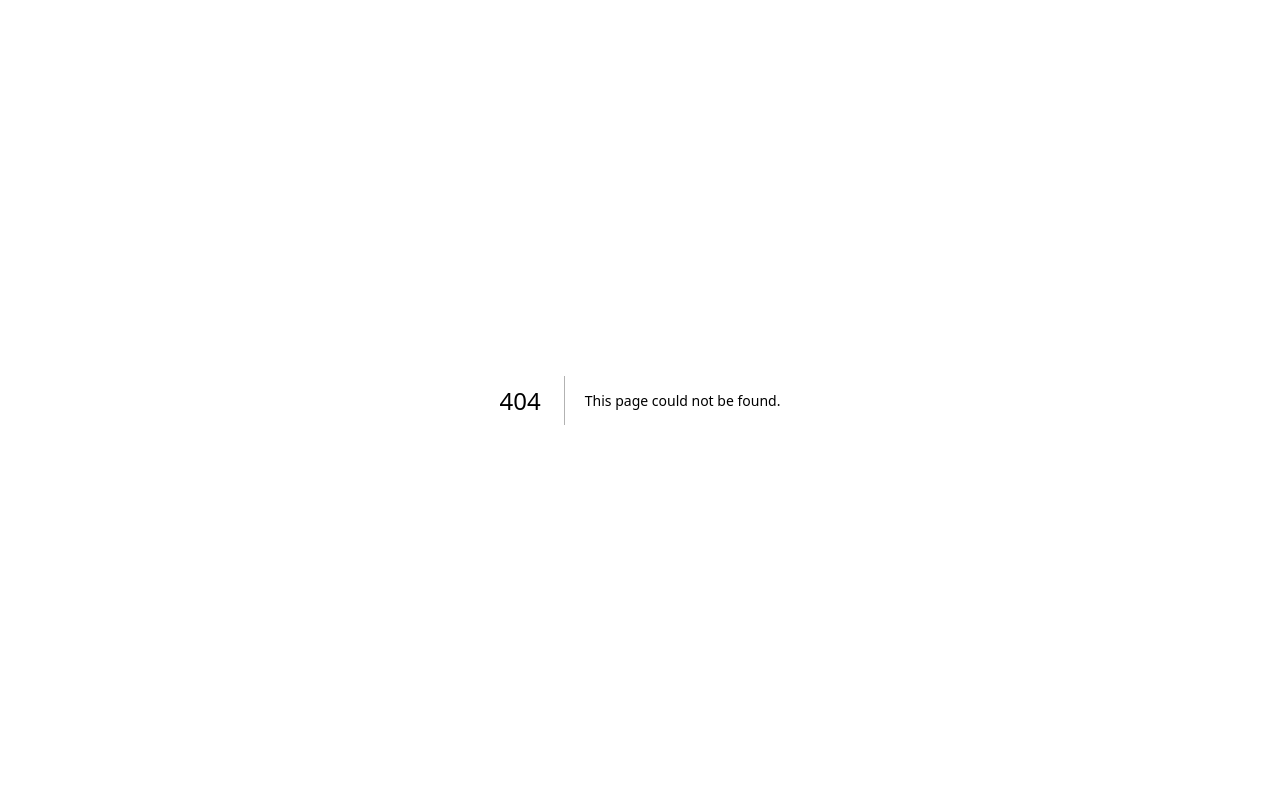
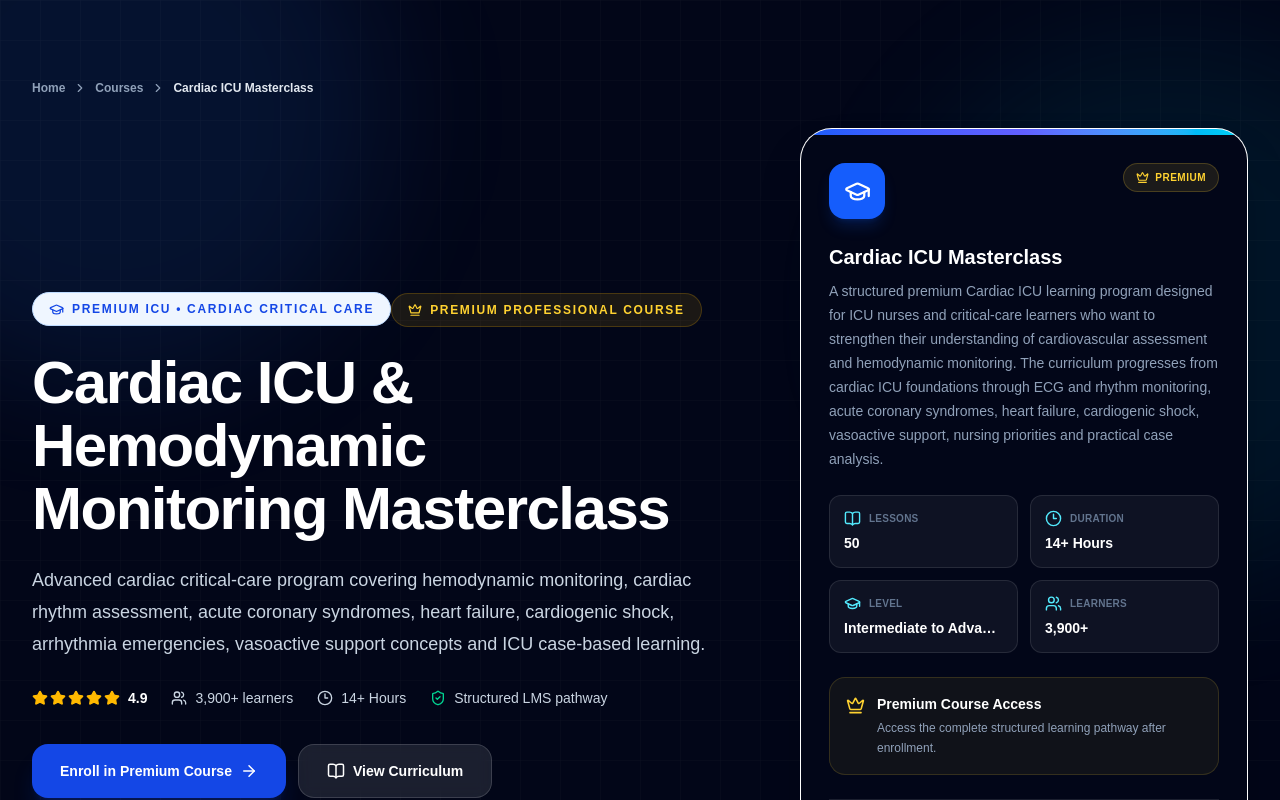
Before and after one commit to dubeyavinash557-sudo/icu-learning-portal, a Next.js app in the folder client/: page /courses/premium/cardiac-icu in a window 1280 px wide. Before the commit this address had no page. Shown: the top 800 px of the page. Built offline with nearby package versions, Linux system fonts and the light colour scheme.

Commit message:
Add professional Cardiac ICU premium course

```diff
--- /dev/null
+++ b/client/app/courses/premium/cardiac-icu/page.tsx
@@ -0,0 +1,256 @@
+import CourseLandingPage from "../../_components/CourseLandingPage";
+
+export default function CardiacICUPremiumPage() {
+  return (
+    <CourseLandingPage
+      course={{
+        title: "Cardiac ICU & Hemodynamic Monitoring Masterclass",
+
+        shortTitle: "Cardiac ICU Masterclass",
+
+        category: "Premium ICU • Cardiac Critical Care",
+
+        description:
+          "Advanced cardiac critical-care program covering hemodynamic monitoring, cardiac rhythm assessment, acute coronary syndromes, heart failure, cardiogenic shock, arrhythmia emergencies, vasoactive support concepts and ICU case-based learning.",
+
+        longDescription:
+          "A structured premium Cardiac ICU learning program designed for ICU nurses and critical-care learners who want to strengthen their understanding of cardiovascular assessment and hemodynamic monitoring. The curriculum progresses from cardiac ICU foundations through ECG and rhythm monitoring, acute coronary syndromes, heart failure, cardiogenic shock, vasoactive support, nursing priorities and practical case analysis.",
+
+        instructor: "ICU Learning Portal Faculty",
+
+        level: "Intermediate to Advanced",
+
+        duration: "14+ Hours",
+
+        lessons: 50,
+
+        students: "3,900+",
+
+        rating: 4.9,
+
+        price: "₹2,799",
+
+        originalPrice: "₹3,799",
+
+        isPremium: true,
+
+        accent: "blue",
+
+        modules: [
+          {
+            title: "Chapter 01 — Cardiac ICU Foundations",
+            description:
+              "Understand the role of cardiac critical care, common emergencies and essential patient-monitoring priorities.",
+            lessons: 3,
+          },
+
+          {
+            title: "Chapter 02 — Cardiovascular Assessment",
+            description:
+              "Review structured cardiovascular assessment, vital signs and clinical indicators of deterioration.",
+            lessons: 2,
+          },
+
+          {
+            title: "Chapter 03 — Hemodynamic Monitoring",
+            description:
+              "Understand key hemodynamic parameters and their role in critical-care assessment.",
+            lessons: 3,
+          },
+
+          {
+            title: "Chapter 04 — Cardiac Rhythm Monitoring",
+            description:
+              "Study continuous ECG monitoring, rhythm observation and recognition of important rhythm changes.",
+            lessons: 3,
+          },
+
+          {
+            title: "Chapter 05 — ECG in Cardiac ICU",
+            description:
+              "Review practical ECG interpretation concepts relevant to cardiac critical care.",
+            lessons: 3,
+          },
+
+          {
+            title: "Chapter 06 — Acute Coronary Syndrome",
+            description:
+              "Understand acute coronary syndrome concepts, recognition and critical-care monitoring priorities.",
+            lessons: 3,
+          },
+
+          {
+            title: "Chapter 07 — Myocardial Infarction Concepts",
+            description:
+              "Review myocardial infarction fundamentals and important monitoring considerations.",
+            lessons: 2,
+          },
+
+          {
+            title: "Chapter 08 — Acute Heart Failure",
+            description:
+              "Understand heart-failure physiology, clinical deterioration and ICU monitoring principles.",
+            lessons: 3,
+          },
+
+          {
+            title: "Chapter 09 — Cardiogenic Shock",
+            description:
+              "Study cardiogenic shock, circulatory failure and critical-care assessment concepts.",
+            lessons: 3,
+          },
+
+          {
+            title: "Chapter 10 — Arrhythmia Emergencies",
+            description:
+              "Recognize important tachyarrhythmias, bradyarrhythmias and related monitoring priorities.",
+            lessons: 3,
+          },
+
+          {
+            title: "Chapter 11 — Bradyarrhythmias",
+            description:
+              "Review clinically important slow rhythms and structured cardiac monitoring concepts.",
+            lessons: 2,
+          },
+
+          {
+            title: "Chapter 12 — Tachyarrhythmias",
+            description:
+              "Understand common rapid rhythms and their relationship to hemodynamic stability.",
+            lessons: 3,
+          },
+
+          {
+            title: "Chapter 13 — Vasoactive Support Concepts",
+            description:
+              "Understand general vasoactive-support concepts and the importance of close hemodynamic monitoring.",
+            lessons: 2,
+          },
+
+          {
+            title: "Chapter 14 — Blood Pressure & Perfusion",
+            description:
+              "Study blood-pressure trends, peripheral perfusion and clinical assessment of circulatory status.",
+            lessons: 2,
+          },
+
+          {
+            title: "Chapter 15 — Cardiac Medication Safety",
+            description:
+              "Review medication-safety principles relevant to high-acuity cardiac critical care.",
+            lessons: 2,
+          },
+
+          {
+            title: "Chapter 16 — Post-Cardiac Procedure Monitoring",
+            description:
+              "Understand general ICU monitoring principles following cardiac procedures and interventions.",
+            lessons: 2,
+          },
+
+          {
+            title: "Chapter 17 — Cardiac ICU Nursing Priorities",
+            description:
+              "Organize monitoring, documentation, communication and bedside nursing priorities.",
+            lessons: 2,
+          },
+
+          {
+            title: "Chapter 18 — Clinical Deterioration",
+            description:
+              "Recognize important cardiovascular changes and develop a structured response framework.",
+            lessons: 2,
+          },
+
+          {
+            title: "Chapter 19 — Cardiac ICU Case Workshop",
+            description:
+              "Apply cardiovascular assessment and hemodynamic monitoring concepts to structured ICU cases.",
+            lessons: 2,
+          },
+
+          {
+            title: "Chapter 20 — Final Cardiac ICU Assessment",
+            description:
+              "Consolidate cardiac critical-care knowledge through revision, reasoning and final assessment preparation.",
+            lessons: 1,
+          },
+        ],
+
+        learningOutcomes: [
+          "Understand the role and workflow of a Cardiac ICU.",
+          "Perform a structured cardiovascular assessment.",
+          "Understand key hemodynamic monitoring parameters.",
+          "Understand continuous cardiac rhythm monitoring.",
+          "Review foundational ECG interpretation concepts.",
+          "Recognize major clinical patterns associated with acute coronary syndromes.",
+          "Understand basic myocardial infarction concepts.",
+          "Recognize important findings in acute heart failure.",
+          "Understand cardiogenic shock and its clinical significance.",
+          "Recognize important bradyarrhythmias and tachyarrhythmias.",
+          "Understand the relationship between rhythm abnormalities and hemodynamic stability.",
+          "Understand general vasoactive-support concepts.",
+          "Assess blood-pressure and peripheral-perfusion trends.",
+          "Review medication-safety principles in cardiac critical care.",
+          "Understand post-cardiac-procedure monitoring concepts.",
+          "Organize cardiac ICU nursing priorities.",
+          "Recognize signs of cardiovascular deterioration.",
+          "Develop structured communication and documentation habits.",
+          "Apply cardiac critical-care concepts to ICU case scenarios.",
+          "Prepare for a professional Cardiac ICU assessment.",
+        ],
+
+        practicalSkills: [
+          "Structured cardiovascular assessment",
+          "Hemodynamic monitoring concepts",
+          "Blood-pressure trend assessment",
+          "Peripheral perfusion assessment",
+          "Continuous ECG monitoring",
+          "Cardiac rhythm observation",
+          "Basic ECG interpretation",
+          "Acute coronary syndrome recognition",
+          "Heart-failure observation",
+          "Cardiogenic shock recognition",
+          "Bradyarrhythmia recognition",
+          "Tachyarrhythmia recognition",
+          "Vasoactive-support monitoring concepts",
+          "Cardiac medication safety awareness",
+          "Post-procedure monitoring",
+          "Cardiac ICU nursing priorities",
+          "Clinical deterioration recognition",
+          "Cardiac ICU documentation",
+          "Structured patient handover",
+          "Cardiac case-based reasoning",
+        ],
+
+        includes: [
+          "50 structured premium lessons",
+          "20 professional Cardiac ICU chapters",
+          "Cardiac critical-care curriculum",
+          "Cardiovascular assessment learning",
+          "Hemodynamic monitoring",
+          "Cardiac rhythm monitoring",
+          "ECG interpretation concepts",
+          "Acute coronary syndrome learning",
+          "Myocardial infarction concepts",
+          "Acute heart-failure learning",
+          "Cardiogenic shock concepts",
+          "Bradyarrhythmia learning",
+          "Tachyarrhythmia learning",
+          "Vasoactive-support concepts",
+          "Blood-pressure and perfusion assessment",
+          "Cardiac medication safety",
+          "Post-cardiac-procedure monitoring",
+          "Cardiac ICU nursing priorities",
+          "Cardiac deterioration recognition",
+          "Case-based Cardiac ICU learning",
+          "Final Cardiac ICU assessment",
+          "Progress tracking",
+          "Premium learner access",
+          "Certificate completion pathway",
+        ],
+      }}
+    />
+  );
+}
```
